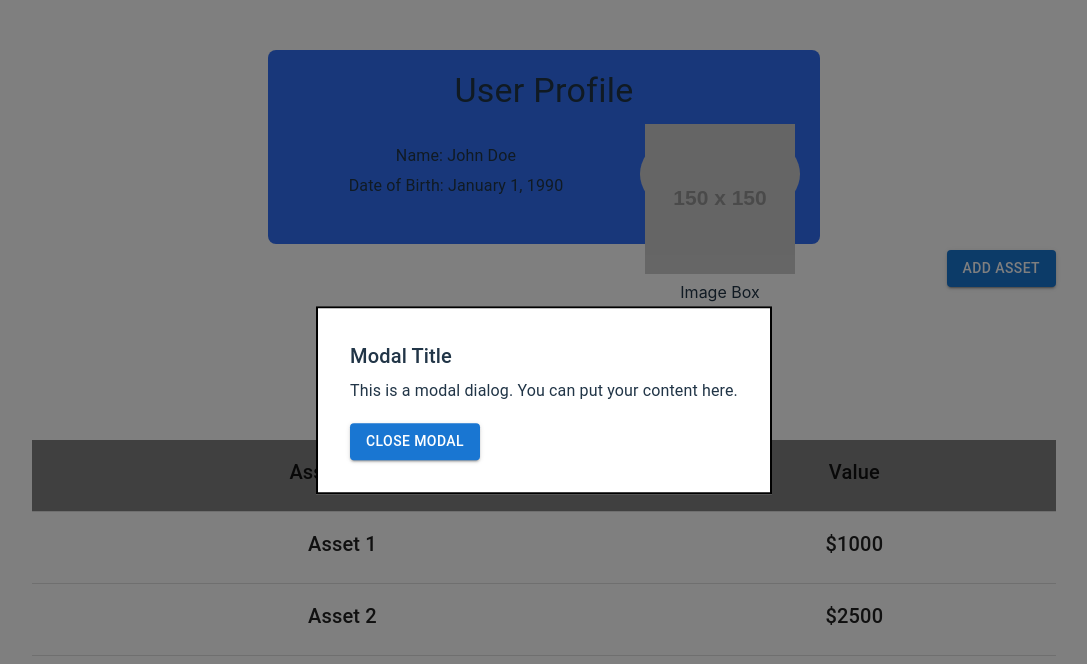
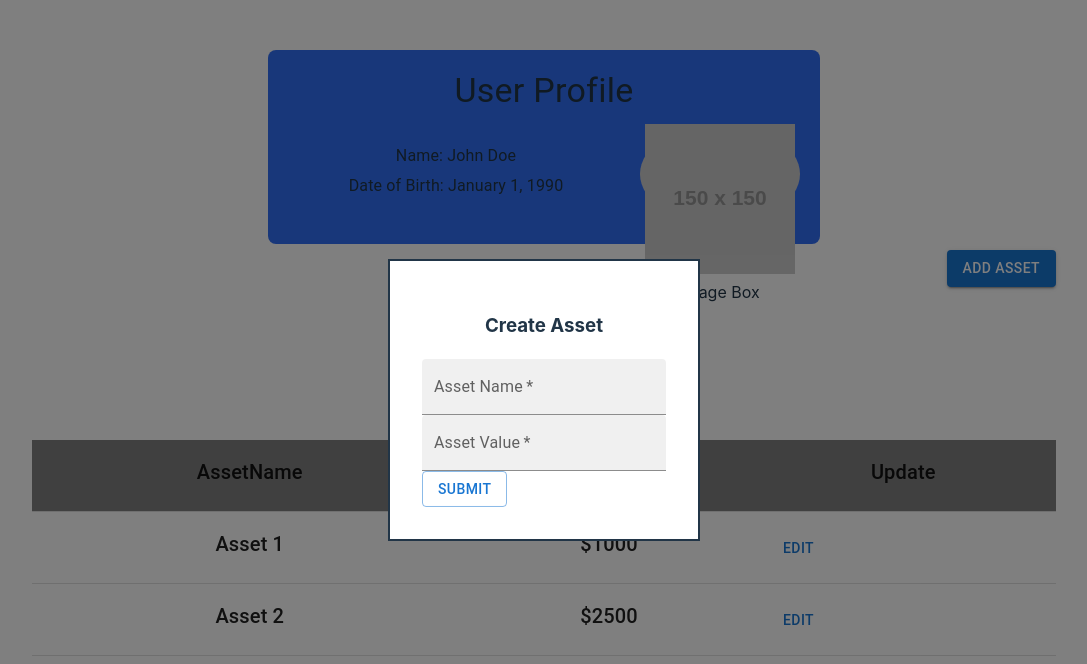
Before and after one commit to shuvo-99/User-Asset, a React (Vite) app: page /profile in a window 1280 px wide. Both pictures are taken after a click on the button "ADD ASSET". Shown: the top 664 px of the page, without its empty margins (96-1183 px from the left). Built offline with nearby package versions, Linux system fonts and the light colour scheme.

Commit message:
Updated with axios

```diff
--- a/package.json
+++ b/package.json
@@ -14,6 +14,7 @@
     "@emotion/styled": "^11.11.0",
     "@mui/icons-material": "^5.15.2",
     "@mui/material": "^5.15.2",
+    "axios": "^1.6.3",
     "localforage": "^1.10.0",
     "match-sorter": "^6.3.1",
     "react": "^18.2.0",
--- a/src/Components/Profile.jsx
+++ b/src/Components/Profile.jsx
@@ -1,4 +1,5 @@
 import { useState } from "react";
+import axios from "axios";
 import {
   Container,
   Button,
@@ -12,35 +13,81 @@ import {
   TableRow,
   TableCell,
   TableHead,
+  TextField,
 } from "@mui/material";
 
 const Profile = () => {
   const [openModal, setOpenModal] = useState(false);
   const [newAsset, setNewAsset] = useState("");
   const [newAssetValue, setNewAssetValue] = useState("");
+  const [editAsset, setEditAsset] = useState(null);
   const handleOpenModal = () => {
     setOpenModal(true);
   };
+  const [createModalOpen, setCreateModalOpen] = useState(false);
 
+  const handleOpenCreateModal = () => {
+    setCreateModalOpen(true);
+  };
+
+  const handleCloseCreateModal = () => {
+    setCreateModalOpen(false);
+  };
   const handleCloseModal = () => {
     setOpenModal(false);
   };
+
+  const handleSubmit = (event) => {
+    event.preventDefault(); // Prevents the default form submission behavior
+
+    const formData = new FormData(event.target);
+    const assetName = formData.get("name");
+    const assetValue = formData.get("value");
+    const userId = "f5cd1b04-9365-4273-a2ce-5a1bce64b989"; // Replace with your actual user ID
+
+    const assetData = {
+      name: assetName,
+      assetvalue: assetValue,
+      userId: userId,
+    };
+
+    axios
+      .post(
+        "http://192.168.22.131:3003/api/v1/administration/addAsset",
+        assetData,
+        {
+          headers: {
+            "Content-Type": "application/json",
+          },
+        }
+      )
+      .then((response) => {
+        console.log("Asset added successfully:", response.data);
+        handleCloseCreateModal(); // Close the modal after successful asset addition
+      })
+      .catch((error) => {
+        console.error("Error adding asset:", error.message);
+        // Handle errors here
+      });
+    handleCloseCreateModal();
+  };
+
   const userData = {
     name: "John Doe",
     dob: "January 1, 1990",
     image: "https://via.placeholder.com/150",
   };
-  const handleAddAsset = () => {
-    console.log("New Asset:", newAsset, "Value:", newAssetValue);
 
-    setNewAsset("");
-    setNewAssetValue("");
-    setOpenModal(false);
+  const handleEdit = (asset) => {
+    setEditAsset(asset); // Set the asset being edited
+    setNewAsset(asset.name); // Autofill the name field in the edit modal
+    setNewAssetValue(asset.value); // Autofill the value field in the edit modal
+    setOpenModal(true); // Open the modal for editing
   };
 
   const assets = [
-    { name: "Asset 1", value: "$1000" },
-    { name: "Asset 2", value: "$2500" },
+    { id: "1", name: "Asset 1", value: "$1000" },
+    { id: "2", name: "Asset 2", value: "$2500" },
     // Add more assets as needed
   ];
   return (
@@ -97,7 +144,7 @@ const Profile = () => {
           top: "250px",
         }}
       >
-        <Button variant="contained" onClick={handleOpenModal}>
+        <Button variant="contained" onClick={handleOpenCreateModal}>
           Add Asset
         </Button>
       </Box>
@@ -139,6 +186,16 @@ const Profile = () => {
                         Value
                       </Typography>
                     </TableCell>
+                    <TableCell>
+                      {" "}
+                      <Typography
+                        variant="h6"
+                        textAlign={"center"}
+                        gutterBottom
+                      >
+                        Update
+                      </Typography>
+                    </TableCell>
                   </TableRow>
                 </TableHead>
                 <TableBody>
@@ -165,6 +222,9 @@ const Profile = () => {
                           {asset.value}
                         </Typography>
                       </TableCell>
+                      <TableCell>
+                        <Button onClick={() => handleEdit(asset)}>Edit</Button>
+                      </TableCell>
                     </TableRow>
                   ))}
                 </TableBody>
@@ -172,37 +232,108 @@ const Profile = () => {
             </TableContainer>
           </>
         )}
+
+        <Modal
+          open={createModalOpen}
+          onClose={handleCloseCreateModal}
+          aria-labelledby="create-modal-title"
+          aria-describedby="create-modal-description"
+        >
+          <div className="form">
+            <Box
+              component={"form"}
+              onSubmit={handleSubmit}
+              sx={{
+                position: "absolute",
+                top: "50%",
+                left: "50%",
+                transform: "translate(-50%, -50%)",
+                bgcolor: "white",
+                border: "2px solid ",
+                p: 4,
+              }}
+            >
+              <h3 style={{ textAlign: "center" }}>Create Asset</h3>
+              <div>
+                <TextField
+                  required
+                  name="name"
+                  id="filled-required"
+                  label="Asset Name"
+                  variant="filled"
+                  onChange={(e) => setNewAsset(e.target.value)}
+                />
+              </div>
+              <div>
+                <TextField
+                  required
+                  name="value"
+                  id="filled-required"
+                  label="Asset Value"
+                  type="text"
+                  variant="filled"
+                  onChange={(e) => setNewAssetValue(e.target.value)}
+                />
+              </div>
+
+              <div className="form-btn">
+                <Button type="submit" variant="outlined">
+                  Submit
+                </Button>
+              </div>
+            </Box>
+          </div>
+        </Modal>
         <Modal
           open={openModal}
           onClose={handleCloseModal}
           aria-labelledby="modal-title"
           aria-describedby="modal-description"
         >
+          <div className="form">
             <Box
+              component={"form"}
+              onSubmit={handleSubmit}
               sx={{
                 position: "absolute",
                 top: "50%",
                 left: "50%",
                 transform: "translate(-50%, -50%)",
                 bgcolor: "white",
-              border: "2px solid #000",
+                border: "2px solid ",
                 p: 4,
               }}
             >
-            <Typography variant="h6" id="modal-title" gutterBottom>
-              Modal Title
-            </Typography>
-            <Typography variant="body1" id="modal-description">
-              This is a modal dialog. You can put your content here.
-            </Typography>
-            <Button
-              variant="contained"
-              onClick={handleCloseModal}
-              sx={{ marginTop: "20px" }}
-            >
-              Close Modal
+              <h3 style={{ textAlign: "center" }}>Create Asset</h3>
+              <div>
+                <TextField
+                  required
+                  name="name"
+                  id="filled-required"
+                  label="Asset Name"
+                  variant="filled"
+                  value={editAsset ? editAsset.name : ""}
+                />
+              </div>
+              <div>
+                <TextField
+                  required
+                  name="value"
+                  id="filled-required"
+                  label="Asset Value"
+                  type="text"
+                  variant="filled"
+                  value={editAsset ? editAsset.value : ""}
+                />
+              </div>
+
+              <div className="form-btn">
+                <Button type="submit" variant="outlined">
+                  Submit
                 </Button>
+              </div>
             </Box>
+          </div>
         </Modal>
       </Box>
     </>
```
Also changed, not shown: 1 other file (tests, documents, lock files or other folders). Lines whose indentation alone changed are shown as unchanged.
